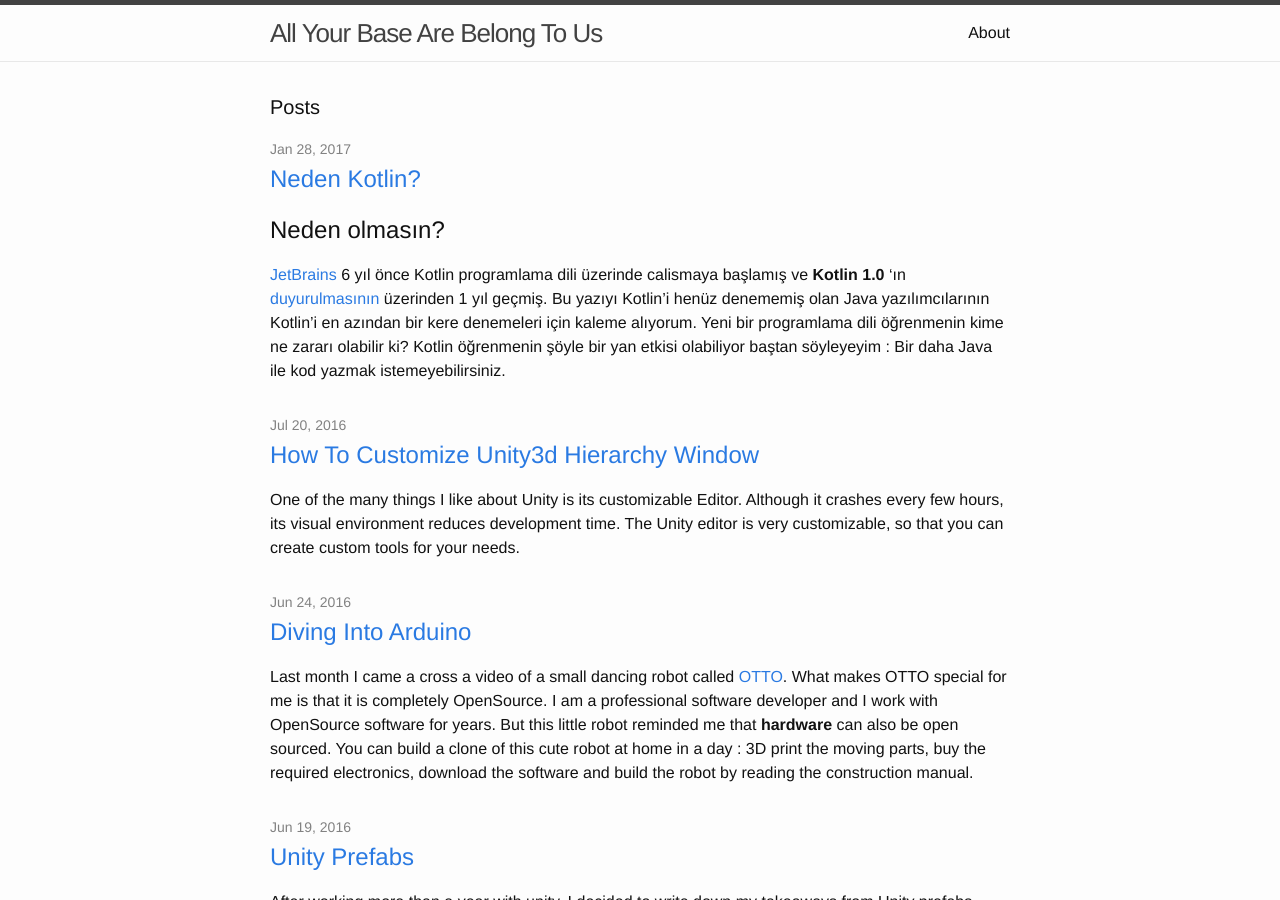
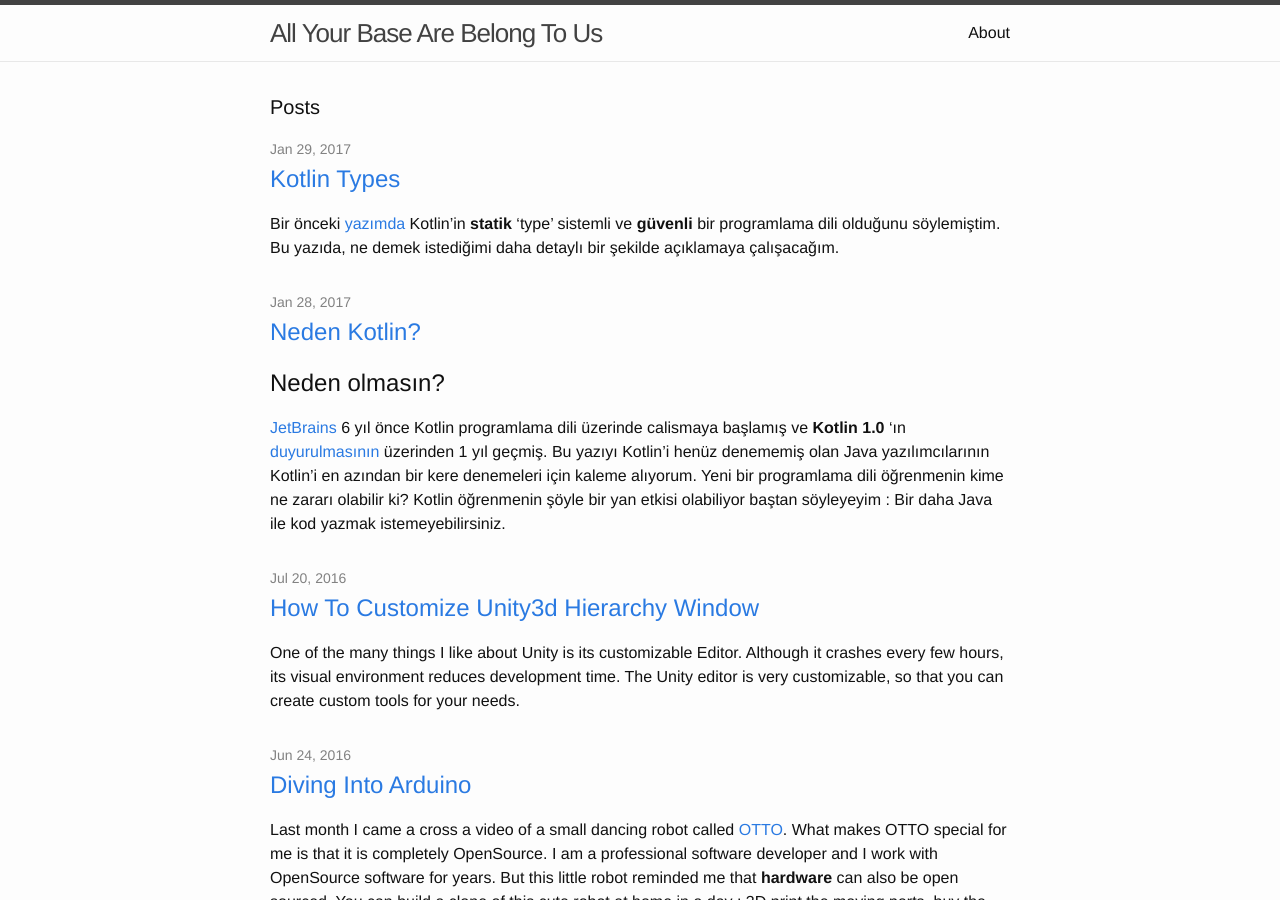
Before and after one commit to ilkinulas/ilkinulas.github.io, a Jekyll site: the page built from index.html, in a window 1280 px wide and 900 px high. Built offline with Jekyll 4.4.1, drawn with Linux system fonts in a browser that asks for light colours; some of the changed lines change nothing that is shown.

Commit message:
kotlin types

```diff
--- a/_posts/2017-01-28-Neden-Kotlin.md
+++ b/_posts/2017-01-28-Neden-Kotlin.md
@@ -72,7 +72,7 @@ s=s1 // Hata !!
 {% endhighlight %}
 
 
-Kotlin official dokümantasyonunda null reference'tan [Billion dolar mistake](https://en.wikipedia.org/wiki/Tony_Hoare#Apologies_and_retractions) olarak bahsediliyor. Kotlin type sistemi daha detaylı bir yazıyı hakediyor. Bu yazıda daha fazla detaya girmeyeceğim.
+Kotlin official dokümantasyonunda null reference'tan [Billion dolar mistake](https://en.wikipedia.org/wiki/Tony_Hoare#Apologies_and_retractions) olarak bahsediliyor. Kotlin type sistemi daha detaylı bir yazıyı hakediyor. Bu yazıda daha fazla detaya girmeyeceğim. [Bu linkte](/development/kotlin/2017/01/29/Kotlin-Types.html) daha detaylı bilgi var.
 
 ### 4. Kotlin ile Daha Az Satır Kod
 
--- /dev/null
+++ b/_posts/2017-01-29-Kotlin-Types.md
@@ -0,0 +1,111 @@
+---
+layout: post
+title: Kotlin Types
+categories: development kotlin
+---
+
+Bir önceki [yazımda](/development/kotlin/2017/01/28/Neden-Kotlin.html) Kotlin'in **statik** 'type' sistemli ve **güvenli** bir programlama dili olduğunu söylemiştim. Bu yazıda, ne demek istediğimi daha detaylı bir şekilde açıklamaya çalışacağım.
+
+Kotlin'de class hiyerarşinin en tepesinde **Any** vardır. Hiçbir sınıftan türemeyen (super class'ı olmayan) bir sınıf oluşturursanız bu sınıfın super class'ı otomatik olarak 'Any' olur. Bire bir aynısı olmasa da Any'yi java'daki **Object** sınıfı olarak düşünebiliriz.
+
+![Any](/assets/kotlin_types/any_class_diagram.png){: .center-image }
+Şekildeki gibi bir sınıf hiyerarşisini aşağıdaki gibi oluşturabiliriz.
+
+{% highlight java %}
+open class View(var position: Vector3)
+
+class ImageView(position: Vector3) : View(position) {
+    fun setDrawable(drawable: Drawable) {}
+}
+
+class TextView(position: Vector3) : View(position) {
+    fun setText(s: String) {}
+}
+{% endhighlight %}
+
+_ImageView_ ve _TextView_ sınıflarını _View_ sınıfından türetebilmek için _View_ sınıfını **open class** olarak tanımlamamız gerekir çünkü Kotlin'de tüm sınıflar default olarak **final**'dır. Aynı Java'da olduğu gibi Kotlin type sistemi de _super-type/sub-type_ ilişkisini kontrol eder. Super-type bir değişkene sub-type bir değer atanabilir fakat bunun tersi mümkün değildir.
+
+{% highlight java %}
+val view : View = ImageView(Vector3(1,1,1)) // ok
+val anotherImageView : ImageView = view // ERROR
+{% endhighlight %}
+
+Kotlin'de Java'daki _int_, _long_, _float_ gibi _primitive_ tipler yoktur. Herşey metodunu çağırabileceğimiz bir object'tir. Java'daki primitive tip olan _int_'e karşılık Kotlin'de _Int_ vardır ve _Int_ super-type'ı _Any_ olan bir sınıftır. Primitive tiplerin olmamasi memory kulanimi açısından problem olabilir diye endişelenmeye gerek yok çünkü Kotlin Compiler, Int (ve diğer built-in tipler Long, Float, Double, Byte ...) için gerekli optimizasyonunu yapmaktadır. Örneğin aşağıdaki kotlin ve java kodları derlendiğinde aynı byte code oluşur.
+
+{% highlight java %}
+//Kotlin
+val x = 5 // compiler tipi otomatik anlar (type inference)
+val y : Int = 4
+val z = x + y
+
+//Java
+int x = 5;
+int y = 4;
+int z = x + y;
+{% endhighlight %}
+
+Kotlin'in güvenli bir programalama dili olmasını sağlayan bir diğer özelliği de tiplerin _"non null"_ ya da _"nullable"_ olarak tanımlanabilmesidir. Örneğin _Int_ ve _Int?_ farklı tiplerdir fakat _Int_'i _Int?_'ın sub-type'ı olarak düşünebiliriz.
+
+{% highlight java %}
+var a : Int = 5
+var b : Int? = 10
+a = b // *** (ERROR) non-null bir tip olan a'ya nullable bir tip atayamayız
+b = a // (OK) nullable bir tipe non-null bir tip atayabiliriz.
+{% endhighlight %}
+
+Yukaridaki View-TextView-ImageView class hiyerarşisini __nullable__ tipleri de hesaba katarsak aşağıdaki gibi çizebiliriz.
+
+![Any](/assets/kotlin_types/any_nullable_diagram.png){: .center-image }
+
+Nullable ve non-null tipler, type system'e dahil olduğu için Kotlin derleyicisinin NULL güvenliğini (null safety) sağlamak için ekstra bir şey yapmasına gerek kalmıyor.
+
+Production ortamında oluşan Exception'lar için [bir istatistik hazırlamışlar](http://blog.takipi.com/the-top-10-exceptions-types-in-production-java-applications-based-on-1b-events/) ve bu istatistiğe göre en fazla karşılaşılan exception sizin de tahmin edebileceğiniz gibi meşhur(!) __NullPointerException__ çıkmış. Bu bilgiye nasıl ulaştıklarını sorgulamadım çünkü yıllardır benim de karşıma hata olarak çoğunlukla NPE çıktı. NPE bir programcı hatası olduğu için Kotlin derleyicisini tasarlarken programcıların bu hataya tekrar tekrar düşmemeleri için __nullable__ ve __non null__ tipleri birbirinden ayırmışlar.
+
+Nullable değişkenlerin metodlarına ve property'lerine güvenli bir şekilde (NPE'siz) erişmek için __safe call operator__  '__?.__') kullanabiliriz.
+
+{% highlight java %}
+val tv : TextView = TextView(Vector3(1,1,1))
+val s1 = tv.getText()
+
+val nullableTv : TextView? = null
+//val s2 = nullableTv.getText() --> (ERROR) nullable textview'in metodunu doğrudan çağırmamıza derleyici izin vermez
+val s2 = nullableTv?.getText()
+{% endhighlight %}
+
+Güvenli erişimler zincir halinde de kullanılabilir. Örneğin:
+
+{% highlight java %}
+val tv : TextView? = TextView(Vector3(1,1,1))
+val textLength = tv?.getText()?.length
+{% endhighlight %}
+
+Yukaridaki örnekte:
+
+* _textLength_ değişkeninin "inferred" tipi __Int?__'dir.
+* _tv_ değişkeni null referans içeriyorsa _getText()_ metodu çağırılmaz ve _textLength_ null olur.
+* _tv_ null değilse ve  _getText()_ metodu null dışında bir değer dönerse _textLength_'e Int tipinde bir değer atanır.
+
+__textLength__ değişkeninin hiçbir şekilde null olmasını istemiyorsak __Elvis Operator__ '__?:__' kullanabiliriz.
+
+{% highlight java %}
+var nonNullTextLength = tv?.getText()?.length ?: 0
+{% endhighlight %}
+
+Yukarıdakı örnekte _nonNullTextLength_ değişkeninin _inferred_ tipi Int (non null)'tir. Elvis operatörü solundaki expression (_tv?.getText()?.length_) değeri null'dan farklıysa solundaki yoksa sağındaki expression değerini döner.
+
+Peki Kotlin'de hiç mi NullPointerException olmaz? İstersek olur. NPE'siz yapamam diyenler için __!!__ operatörü var. Aşağıdaki örnek çalıştırılırsa _kotlin.KotlinNullPointerException_ oluşur.
+
+{% highlight java %}
+val nullableTv : TextView? = null
+val s = nullableTv!!.getText()
+{% endhighlight %}
+
+NPE ile karşılaşmanın başka yolları da var. Aşağıdaki _npe()_ fonksiyonu çağırıldığında NullPointerException fırlatır.
+
+{% highlight java %}
+fun npe() {
+    throw NullPointerException("npe forever")
+}
+{% endhighlight %}
+
+Son olarak, biz kotlin tarafında güvende olsak da kullandığımız Java kodunun NullPointerException'lara sebep olabileceğini unutmamak lazım.
```
Also changed, not shown: assets/kotlin_types/any_class_diagram.png (added), assets/kotlin_types/any_nullable_diagram.png (added).
